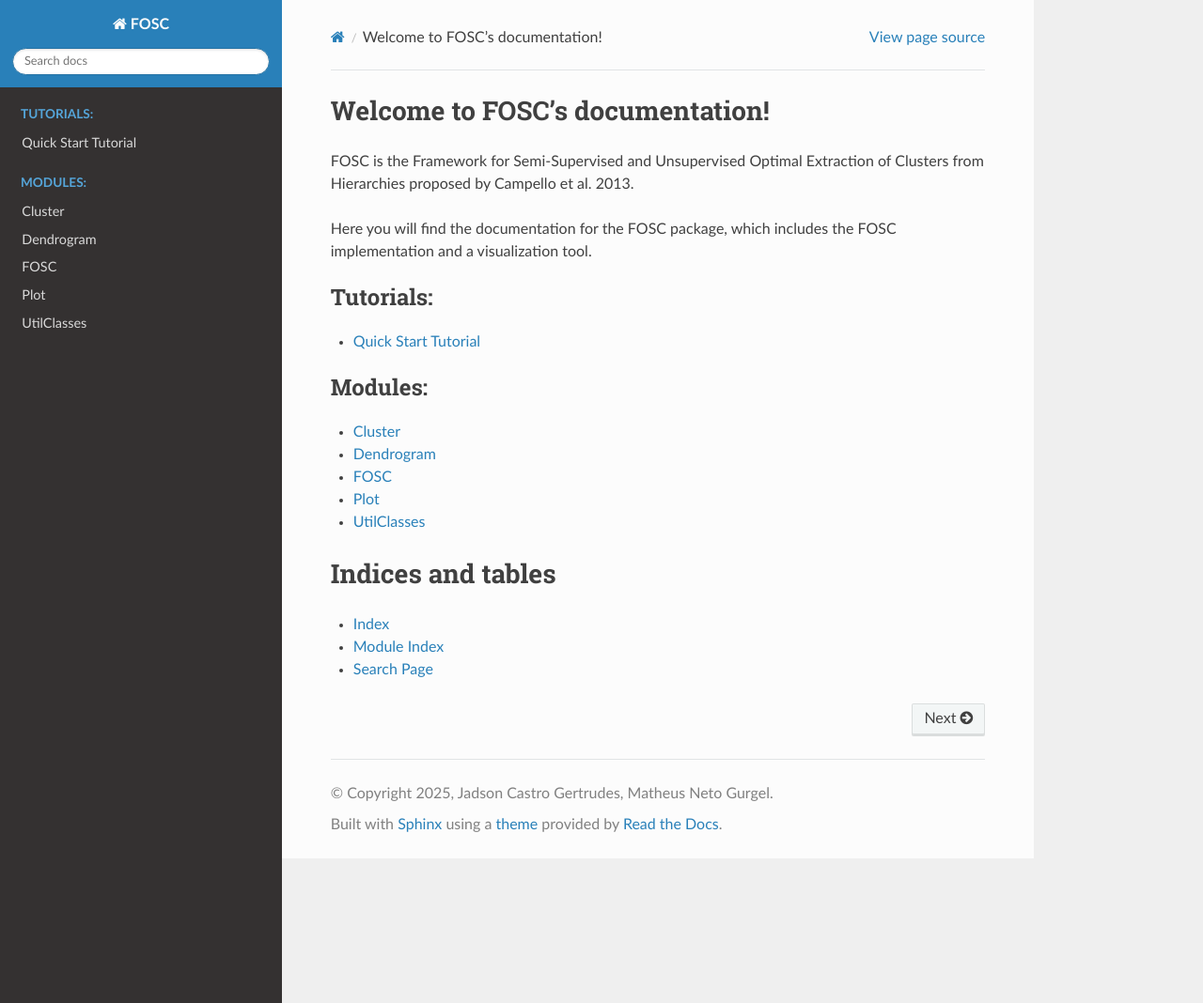
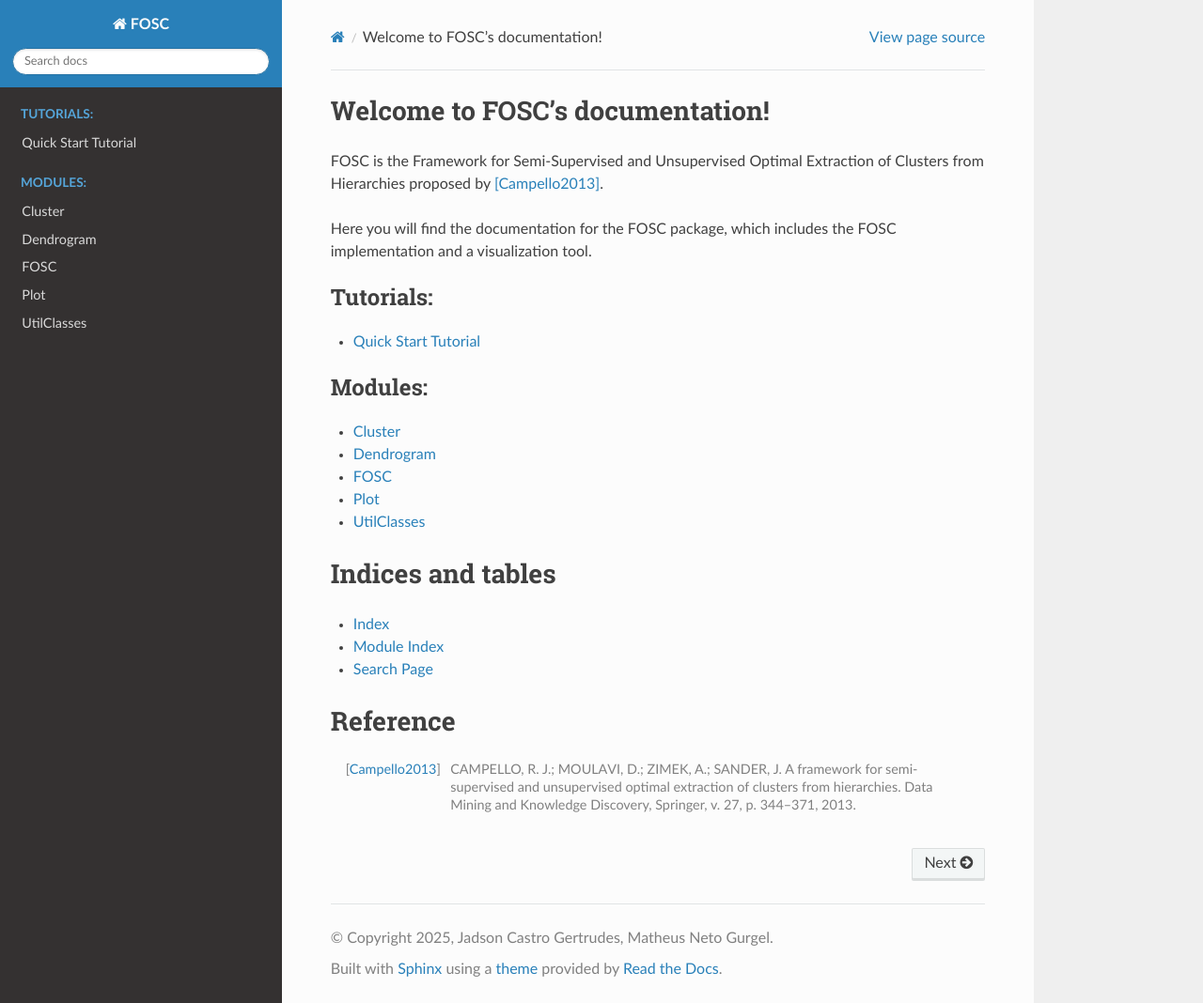
Before and after one commit to jadsoncastro/FOSC, a Sphinx documentation site: the page built from docs/index.rst, in a window 1280 px wide and 1068 px high. Shown: the whole window at 94% size. Built offline with Sphinx 7.4.7 and the Read the Docs theme 3.1.0, drawn with Linux system fonts in a browser that asks for light colours.

Commit message:
chore: update fosc reference

```diff
--- a/docs/index.rst
+++ b/docs/index.rst
@@ -7,7 +7,7 @@ Welcome to FOSC's documentation!
 ================================
 
 FOSC is the Framework for Semi-Supervised and Unsupervised Optimal Extraction of Clusters
-from Hierarchies proposed by Campello et al. 2013.
+from Hierarchies proposed by [Campello2013]_.
 
 Here you will find the documentation for the FOSC package, which includes the FOSC implementation
 and a visualization tool.
@@ -35,3 +35,9 @@ Indices and tables
 * :ref:`genindex`
 * :ref:`modindex`
 * :ref:`search`
+
+
+Reference
+=========
+
+.. [Campello2013] CAMPELLO, R. J.; MOULAVI, D.; ZIMEK, A.; SANDER, J. A framework for semi-supervised and unsupervised optimal extraction of clusters from hierarchies. Data Mining and Knowledge Discovery, Springer, v. 27, p. 344–371, 2013.
```
